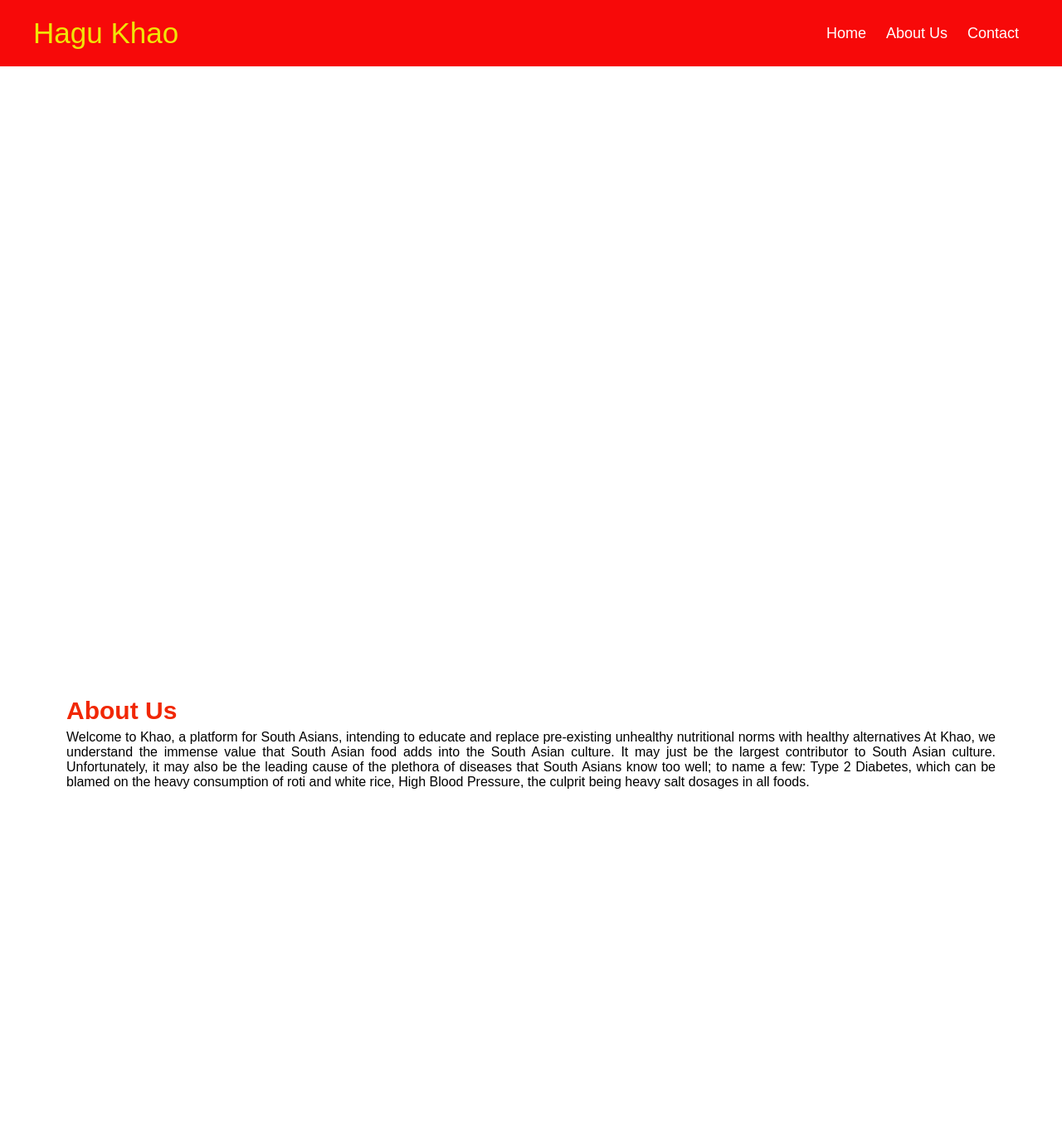
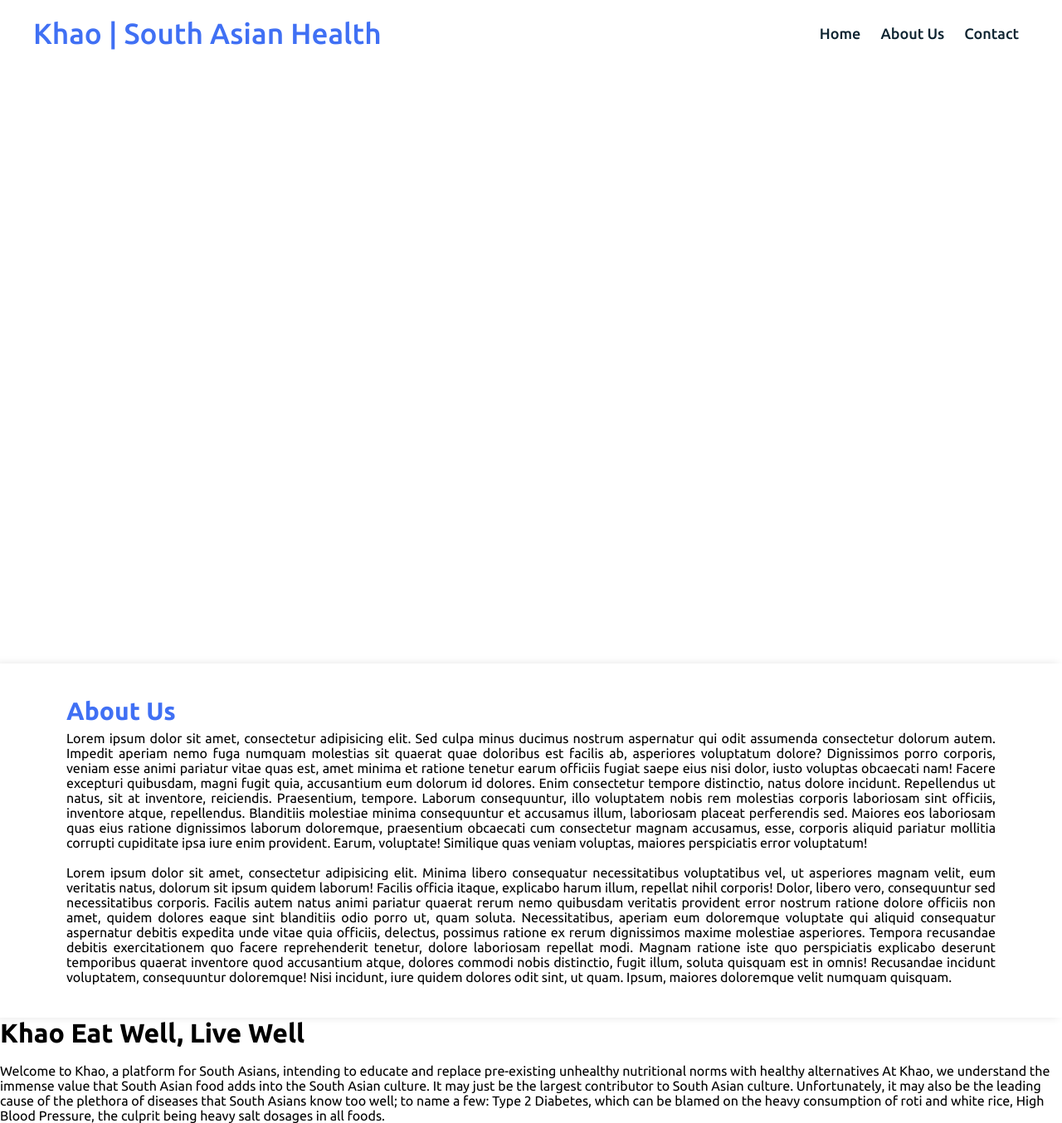
Before and after one commit to AZcodes/hack-nyu, a plain HTML site: page homepage.html in a window 1280 px wide. Shown: the whole page at 83% size. Before the commit the page ends 992 px from the top, so only its background shows below. Drawn offline with Linux system fonts and the light colour scheme; a web font is replaced by a local one.

Commit message:
Revert "rennovating the padding and colors of homepage"

```diff
--- a/homepage.html
+++ b/homepage.html
@@ -2,14 +2,14 @@
 <html lang="en" dir="ltr">
   <head>
     <meta charset="UTF-8">
-     <title> Khao   </title>
-    <link rel="stylesheet" href="styles.css">
+     <title> Khao | South Asian Health </title>
+    <link rel="stylesheet" href="styles.css" rel = ""
    </head>
 <body>
   <nav>
     <div class="nav-content">
       <div class="logo">
-        <a href="#">Hagu Khao</a>
+        <a href="#">Khao | South Asian Health</a>
       </div>
       <ul class="nav-links">
         <li><a href="#">Home</a></li>
@@ -23,10 +23,9 @@
   <section class="About Us"></section>
   <div class="text">
     <p><h2>About Us</h2>
-    <p>Welcome to Khao, a platform for South Asians, intending to educate and replace pre-existing unhealthy nutritional norms with healthy alternatives
-        At Khao, we understand the immense value that South Asian food adds into the South Asian culture. It may just be the largest contributor to South Asian culture.
-        Unfortunately, it may also be the leading cause of the plethora of diseases that South Asians know too well; to name a few: Type 2 Diabetes, which can be blamed on the
-        heavy consumption of roti and white rice, High Blood Pressure, the culprit being heavy salt dosages in all foods.
+    <p>Lorem ipsum dolor sit amet, consectetur adipisicing elit. Sed culpa minus ducimus nostrum aspernatur qui odit assumenda consectetur dolorum autem. Impedit aperiam nemo fuga numquam molestias sit quaerat quae doloribus est facilis ab, asperiores voluptatum dolore? Dignissimos porro corporis, veniam esse animi pariatur vitae quas est, amet minima et ratione tenetur earum officiis fugiat saepe eius nisi dolor, iusto voluptas obcaecati nam! Facere excepturi quibusdam, magni fugit quia, accusantium eum dolorum id dolores. Enim consectetur tempore distinctio, natus dolore incidunt. Repellendus ut natus, sit at inventore, reiciendis. Praesentium, tempore. Laborum consequuntur, illo voluptatem nobis rem molestias corporis laboriosam sint officiis, inventore atque, repellendus. Blanditiis molestiae minima consequuntur et accusamus illum, laboriosam placeat perferendis sed. Maiores eos laboriosam quas eius ratione dignissimos laborum doloremque, praesentium obcaecati cum consectetur magnam accusamus, esse, corporis aliquid pariatur mollitia corrupti cupiditate ipsa iure enim provident. Earum, voluptate! Similique quas veniam voluptas, maiores perspiciatis error voluptatum!</p>
+    <br><p>Lorem ipsum dolor sit amet, consectetur adipisicing elit. Minima libero consequatur necessitatibus voluptatibus vel, ut asperiores magnam velit, eum veritatis natus, dolorum sit ipsum quidem laborum! Facilis officia itaque, explicabo harum illum, repellat nihil corporis! Dolor, libero vero, consequuntur sed necessitatibus corporis. Facilis autem natus animi pariatur quaerat rerum nemo quibusdam veritatis provident error nostrum ratione dolore officiis non amet, quidem dolores eaque sint blanditiis odio porro ut, quam soluta. Necessitatibus, aperiam eum doloremque voluptate qui aliquid consequatur aspernatur debitis expedita unde vitae quia officiis, delectus, possimus ratione ex rerum dignissimos maxime molestiae asperiores. Tempora recusandae debitis exercitationem quo facere reprehenderit tenetur, dolore laboriosam repellat modi. Magnam ratione iste quo perspiciatis explicabo deserunt temporibus quaerat inventore quod accusantium atque, dolores commodi nobis distinctio, fugit illum, soluta quisquam est in omnis! Recusandae incidunt voluptatem, consequuntur doloremque! Nisi incidunt, iure quidem dolores odit sint, ut quam. Ipsum, maiores doloremque velit numquam quisquam.</p>
+  </div>
   <script>
   let nav = document.querySelector("nav");
     window.onscroll = function() {
@@ -39,3 +38,16 @@
   </script>
 </body>
 </html>
+  <h1>
+            Khao
+            Eat Well, Live Well
+        </h1>
+        <br>
+        <p>
+        Welcome to Khao, a platform for South Asians, intending to educate and replace pre-existing unhealthy nutritional norms with healthy alternatives
+            At Khao, we understand the immense value that South Asian food adds into the South Asian culture. It may just be the largest contributor to South Asian culture.
+            Unfortunately, it may also be the leading cause of the plethora of diseases that South Asians know too well; to name a few: Type 2 Diabetes, which can be blamed on the
+            heavy consumption of roti and white rice, High Blood Pressure, the culprit being heavy salt dosages in all foods.
+        </p>
+</body>
+</html>
--- a/styles.css
+++ b/styles.css
@@ -1,10 +1,10 @@
-@import url('https://fonts.googleapis.com/css2?family=Glegoo:wght@400;700&display=swap');
+@import url('https://fonts.googleapis.com/css2?family=Ubuntu:wght@400;500;700&display=swap');
   *{
   margin: 0;
   padding: 0;
   box-sizing: border-box;
   text-decoration: none;
-  font-family: 'Glegoo', sans-serif;
+  font-family: 'Ubuntu', sans-serif;
 }
 nav{
   position: fixed;
@@ -12,14 +12,12 @@ nav{
   left: 0;
   width: 100%;
   padding: 20px;
-  background : #f70909;
-  transition: all 0.5 ease;
+  transition: all 0.4s ease;
 }
 nav.sticky{
-  padding: 20px 20px;
-  border:5px solid black;
-  background: #f70909;
-  box-shadow: 0 5px 10px rgba(0, 0, 0, 0.5);
+  padding: 15px 20px;
+  background: #4070f4;
+  box-shadow: 0 5px 10px rgba(0, 0, 0, 0.1);
 }
 nav .nav-content{
   height: 100%;
@@ -32,10 +30,10 @@ nav .nav-content{
 nav .logo a{
   font-weight: 500;
   font-size: 35px;
-  color: #f0e507;
+  color: #4070f4;
 }
 nav.sticky .logo a{
-  color: #f0e507;
+  color: #fff;
 }
 .nav-content .nav-links{
   display: flex;
@@ -46,14 +44,14 @@ nav.sticky .logo a{
 }
  .nav-links li a{
   text-decoration: none;
-  color: #fff;
+  color: #0E2431;
   font-size: 18px;
   font-weight: 500;
   padding: 10px 4px;
-  transition: all 0.5s ease;
+  transition: all 0.3s ease;
 }
  .nav-links li a:hover{
-   color: #ef3506;
+   color: #4070f4;
  }
  nav.sticky .nav-links li a{
    color: #fff;
@@ -74,10 +72,10 @@ nav.sticky .logo a{
 h2{
   font-size: 30px;
   margin-bottom: 6px;
-  color: #f12703;
+  color: #4070f4;
 }
 .text{
   text-align: justify;
   padding: 40px 80px;
-  /* box-shadow: -5px 0 10 */
+  box-shadow: -5px 0 10px rgba(0, 0, 0, 0.1);
 }
```
